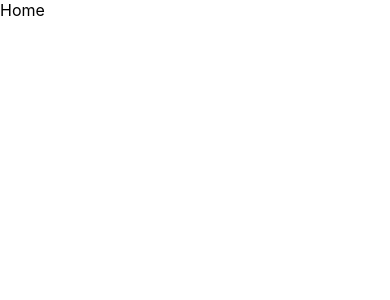
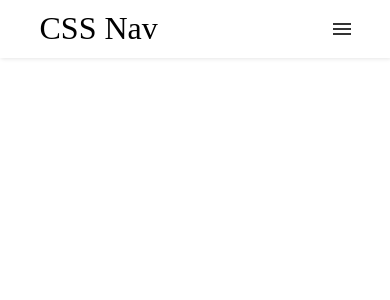
Before and after one commit to tsg-iitkgp/web-frontend, a React (Create React App) app: page / in a window 390 px wide. Shown: the top 300 px of the page. Built offline with nearby package versions, Linux system fonts and the light colour scheme.

Commit message:
Navbar addition, responsiveness fixes to be done

```diff
--- a/src/components/Layout.js
+++ b/src/components/Layout.js
@@ -1,9 +1,61 @@
-import React from 'react'
+import React from 'react';
+import { Link } from 'react-router-dom';
+import NavbarStyles from '../styles/components/navbar.module.css';
 
 export default function Layout({ children }) {
     return (
-        <div>
-            {children}
+        <div className="layout">
+            <nav className={NavbarStyles.navbar}>
+                <Link to="/" className={NavbarStyles.logo}>CSS Nav</Link>
+                <input className={NavbarStyles.menuBtn} type="checkbox" id={NavbarStyles.menuBtn} />
+                <label className={NavbarStyles.menuIcon} htmlFor={NavbarStyles.menuBtn}>
+                    <span className={NavbarStyles.navicon}></span>
+                </label>
+                <ul className={NavbarStyles.menu}>
+                    <li>
+                        <Link to="/">Home</Link>
+                    </li>
+                    {/* <li>
+                        <a href>About</a>
+                        <ul className={NavbarStyles.menu}>
+                            <li><a href="#work">Our Work</a></li>
+                            <li>
+                                <a href>About</a>
+                                <ul className={NavbarStyles.menu}>
+                                    <li><a href="#work">Our Work</a></li>
+                                    <li><a href="#about">About</a></li>
+                                    <li><a href="#careers">Careers</a></li>
+                                    <li><a href="#contact">Contact</a></li>
+                                </ul>
+                            </li>
+                            <li><a href="#careers">Careers</a></li>
+                            <li><a href="#contact">Contact</a></li>
+                        </ul>
+                    </li> */}
+                    <li>
+                        <a href="#careers">About</a>
+                    </li>
+                    <li>
+                        <a href="#contact">Blog</a>
+                    </li>
+                    <li>
+                        <a href="#contact">Results</a>
+                    </li>
+                    <li>
+                        <a href="#contact">Hall of Fame</a>
+                    </li>
+                    <li>
+                        <a href="#contact">Elections</a>
+                    </li>
+                    <li>
+                        <a href="#contact">Contacts</a>
+                    </li>
+                </ul>
+            </nav>
+            <div>
+                {children}
+            </div>
+            <footer></footer>
         </div>
     );
 }
--- /dev/null
+++ b/src/styles/components/navbar.module.css
@@ -0,0 +1,189 @@
+/* header */
+
+.navbar {
+    background-color: #fff;
+    box-shadow: 1px 1px 4px 0 rgba(0, 0, 0, 0.1);
+    position: fixed;
+    width: 100%;
+    z-index: 3;
+    padding: 0 5%;
+}
+
+.navbar ul {
+    margin: 0;
+    padding: 0;
+    list-style: none;
+    overflow: hidden;
+    background-color: #fff;
+}
+
+.navbar li a {
+    display: block;
+    padding: 20px 20px;
+    border-right: 1px solid #f4f4f4;
+    text-decoration: none;
+}
+
+.navbar li a:hover,
+.navbar .menuBtn:hover {
+    background-color: #f4f4f4;
+}
+
+.navbar .logo {
+    display: block;
+    float: left;
+    font-size: 2em;
+    padding: 10px 20px;
+    text-decoration: none;
+}
+
+.navbar a {
+    color: black;
+}
+
+/* menu */
+
+.navbar .menu {
+    clear: both;
+    height: 0;
+    transition: height 0.3s ease-out;
+}
+
+/* menu icon */
+
+.navbar .menuIcon {
+    cursor: pointer;
+    float: right;
+    padding: 28px 20px;
+    position: relative;
+    user-select: none;
+}
+
+.navbar .menuIcon .navicon {
+    background: #333;
+    display: block;
+    height: 2px;
+    position: relative;
+    transition: background 0.2s ease-out;
+    width: 18px;
+}
+
+.navbar .menuIcon .navicon:before,
+.navbar .menuIcon .navicon:after {
+    background: #333;
+    content: "";
+    display: block;
+    height: 100%;
+    position: absolute;
+    transition: all 0.2s ease-out;
+    width: 100%;
+}
+
+.navbar .menuIcon .navicon:before {
+    top: 5px;
+}
+
+.navbar .menuIcon .navicon:after {
+    top: -5px;
+}
+
+/* menu btn */
+
+.navbar .menuBtn {
+    display: none;
+}
+
+.navbar .menuBtn:checked ~ .menu {
+    height: unset;
+}
+
+.navbar .menuBtn:checked ~ .menuIcon .navicon {
+    background: transparent;
+}
+
+.navbar .menuBtn:checked ~ .menuIcon .navicon:before {
+    transform: rotate(-45deg);
+}
+
+.navbar .menuBtn:checked ~ .menuIcon .navicon:after {
+    transform: rotate(45deg);
+}
+
+.navbar .menuBtn:checked ~ .menuIcon:not(.steps) .navicon:before,
+.navbar .menuBtn:checked ~ .menuIcon:not(.steps) .navicon:after {
+    top: 0;
+}
+
+/* 48em = 768px */
+
+@media (min-width: 48em) {
+    .navbar li {
+        float: left;
+    }
+    .navbar li a {
+        padding: 20px 30px;
+    }
+    .navbar .menu {
+        clear: none;
+        float: right;
+        max-height: none;
+    }
+    .navbar .menuIcon {
+        display: none;
+    }
+}
+
+/* DropDownMenu Styling */
+
+.navbar ul ul {
+    display: none;
+    margin: 1px;
+}
+
+.navbar ul li:hover > ul {
+    display: block;
+}
+
+.navbar ul ul li {
+    width: 100%;
+    float: none;
+    display: list-item;
+}
+
+/* Change this in order to change the Dropdown symbol */
+.navbar li > a:after {
+    content: " +";
+}
+.navbar li > a:only-child:after {
+    content: "";
+}
+
+.navbar .menu {
+    overflow: hidden;
+}
+
+@media (min-width: 48em) {
+    .navbar .menu {
+        overflow: visible;
+    }
+
+    .navbar ul ul {
+        position: absolute;
+        top: 56px; /* the height of the main navbar */
+    }
+    .navbar ul ul li {
+        width: 170px;
+        position: relative;
+    }
+    .navbar ul ul ul {
+        top: 0px;
+        left: 170px;
+    }
+
+    .navbar ul ul ul li {
+        left: 0px;
+    }
+    .navbar ul li:hover > ul {
+        display: inherit;
+    }
+}
--- a/src/styles/global.css
+++ b/src/styles/global.css
@@ -1,13 +1,5 @@
-body {
+body, body * {
+  box-sizing: border-box;
   margin: 0;
-  font-family: -apple-system, BlinkMacSystemFont, 'Segoe UI', 'Roboto', 'Oxygen',
-    'Ubuntu', 'Cantarell', 'Fira Sans', 'Droid Sans', 'Helvetica Neue',
-    sans-serif;
-  -webkit-font-smoothing: antialiased;
-  -moz-osx-font-smoothing: grayscale;
+  padding: 0;
 }
-
-code {
-  font-family: source-code-pro, Menlo, Monaco, Consolas, 'Courier New',
-    monospace;
-}
```
